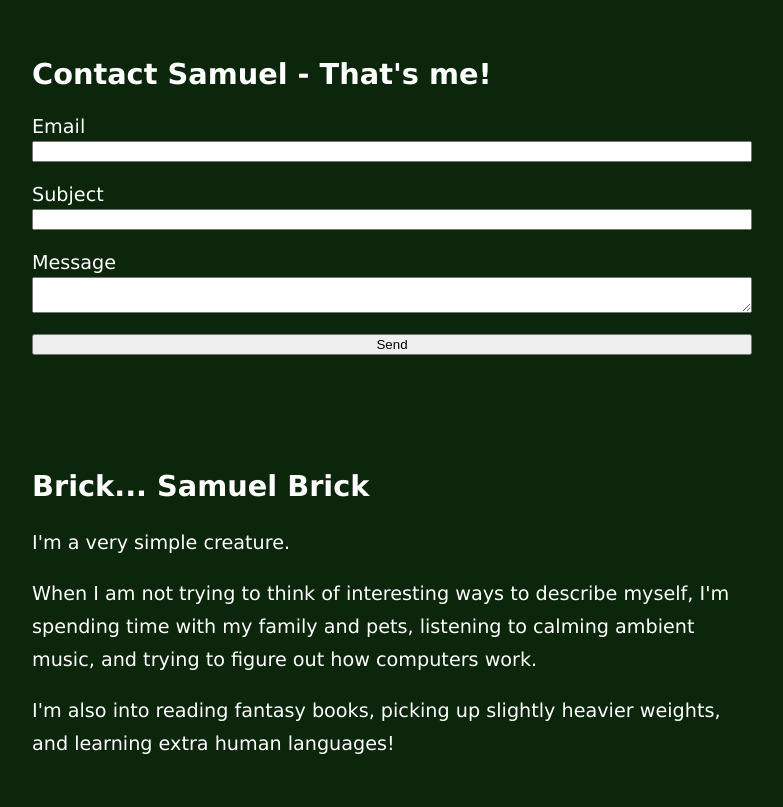
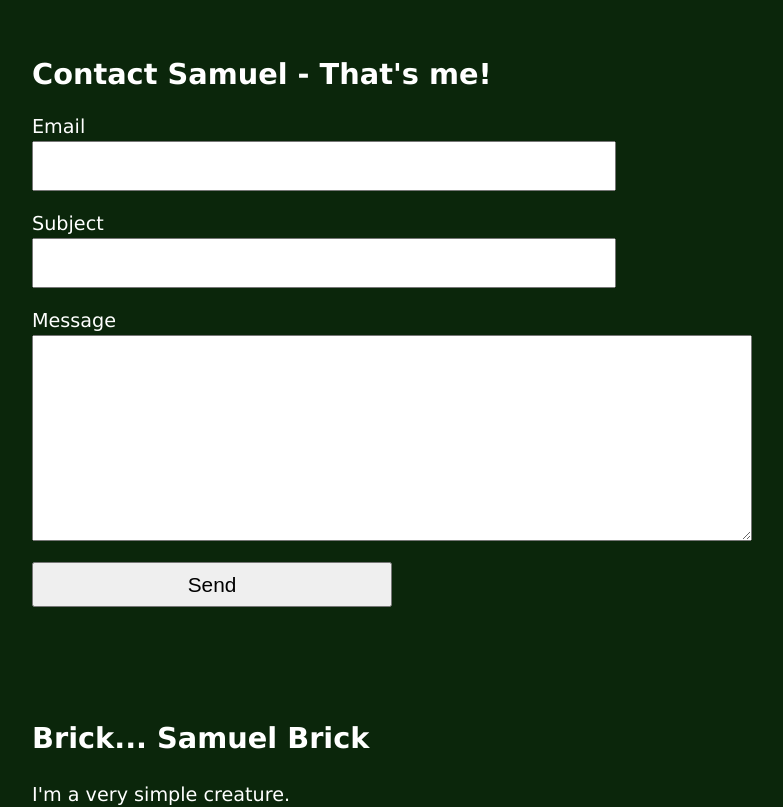
Before and after one commit to sjbrick002/sbrick-website, a plain HTML site: page index.html in a window 1280 px wide. Shown: the part 612-1419 px from the top of the page, without its empty margins (248-1031 px from the left). Drawn offline with Linux system fonts and the light colour scheme.

Commit message:
Added simple styling to contact form

```diff
--- a/index.html
+++ b/index.html
@@ -36,7 +36,9 @@
                 <input type="text" name="emailSubject" id="messageSubject">
                 <label for="messageContent">Message</label>
                 <textarea name="emailMessage" id="messageContent"></textarea>
-                <button type="submit">Send</button>
+                <button type="submit">
+                    <p>Send</p>
+                </button>
             </form>
         </section>
         <section id="about-section">
--- a/styles/style.css
+++ b/styles/style.css
@@ -72,3 +72,30 @@ p {
     /* position & size settings */
     margin: 3px 0px 21px;
 }
+
+#contact-section input {
+    /* position & size settings */
+    min-height: 44px;
+    width: 80%;
+}
+
+#contact-section textarea {
+    /* position & size settings */
+    height: 200px;
+    min-height: 44px;
+}
+
+#contact-section button[type="submit"] {
+    /* appearance settings */
+    font-size: 1.3rem;
+
+    /* position & size settings */
+    min-height: 44px;
+    padding: 0;
+    width: 50%;
+}
+
+button[type="submit"] p {
+    /* position & size settings */
+    margin: 3px auto;
+}
```
